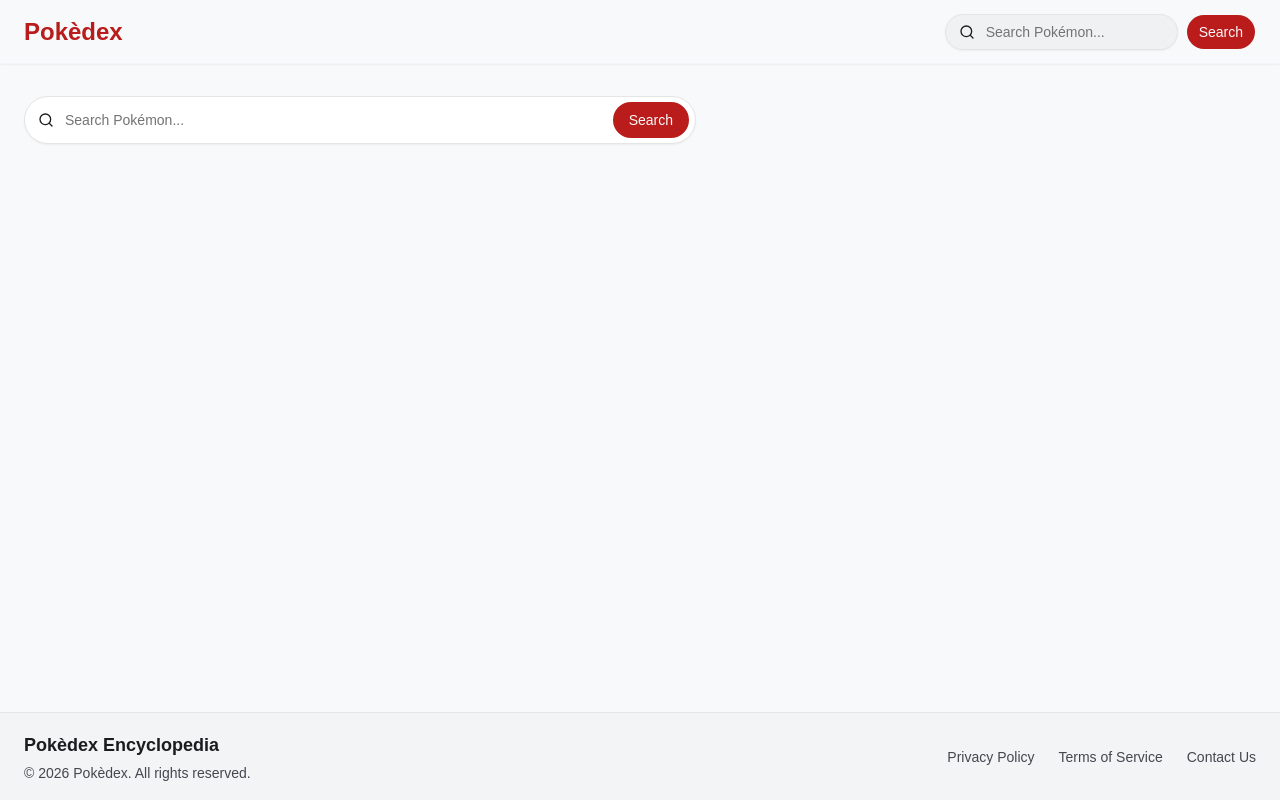
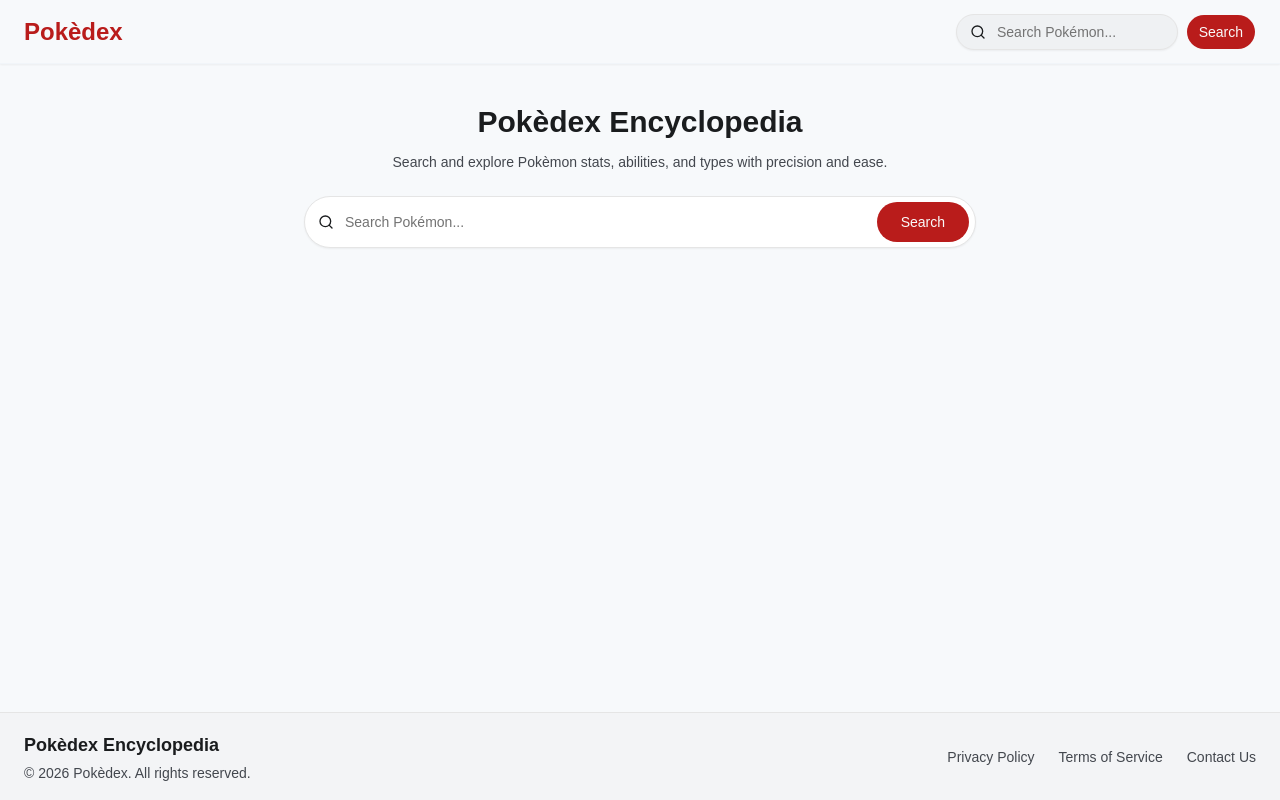
Before and after one commit to RyneeeJ/pokedex, a React (Vite) app: page / in a window 1280 px wide. Built offline with nearby package versions, Linux system fonts and the light colour scheme.

Commit message:
add dashboard title

```diff
--- a/src/App.tsx
+++ b/src/App.tsx
@@ -1,13 +1,17 @@
 import Header from "./components/layout/Header";
 import Footer from "./components/layout/Footer";
 import SearchBar from "./components/search/SearchBar";
+import DashboardTitle from "./components/layout/DashboardTitle";
 
 export default function App() {
   return (
     <div className="mx-auto flex min-h-screen max-w-(--container-width) flex-col text-(--text-primary)">
       <Header />
-      <main className="flex-1 px-6 py-8">
-        <SearchBar variant="main" />
+      <main className="flex-1 px-6 py-10">
+        <div className="flex flex-col items-center gap-6 text-center">
+          <DashboardTitle />
+          <SearchBar variant="main" />
+        </div>
       </main>
       <Footer />
     </div>
--- /dev/null
+++ b/src/components/layout/DashboardTitle.tsx
@@ -0,0 +1,11 @@
+export default function DashboardTitle() {
+  return (
+    <div className="space-y-3">
+      <h1 className="text-3xl font-bold">Pokèdex Encyclopedia</h1>
+      <p className="text-sm text-(--text-secondary)">
+        Search and explore Pokèmon stats, abilities, and types with precision
+        and ease.
+      </p>
+    </div>
+  );
+}
--- a/src/components/layout/Header.tsx
+++ b/src/components/layout/Header.tsx
@@ -7,7 +7,9 @@
         Pokèdex
       </a>
 
-      <SearchBar variant="header" />
+      <div className="w-full max-w-[300px]">
+        <SearchBar variant="header" />
+      </div>
     </div>
   );
 }
--- a/src/components/search/SearchBar.tsx
+++ b/src/components/search/SearchBar.tsx
@@ -4,9 +4,9 @@
 
 export default function SearchBar({ variant }: { variant: "header" | "main" }) {
   const inputClass =
-    variant === "main" ? "bg-white h-12" : "bg-(--surface-muted)";
+    variant === "main" ? "bg-white h-13" : "bg-(--surface-muted)";
   return (
-    <div className="relative flex max-w-2xl gap-2">
+    <div className="relative flex w-full max-w-2xl gap-2">
       <label htmlFor="search" className="relative flex-1 cursor-pointer">
         <Search className="absolute top-1/2 left-3.5 size-4 -translate-y-1/2" />
         <Input
@@ -17,7 +17,7 @@
       </label>
 
       {variant === "main" && (
-        <Button className="absolute top-1/2 right-1.5 -translate-y-1/2 cursor-pointer rounded-full px-4 py-4.5 active:not-aria-[haspopup]:-translate-y-1/2">
+        <Button className="absolute top-1/2 right-1.5 -translate-y-1/2 cursor-pointer rounded-full px-6 py-5 active:not-aria-[haspopup]:-translate-y-1/2">
           Search
         </Button>
       )}
```
